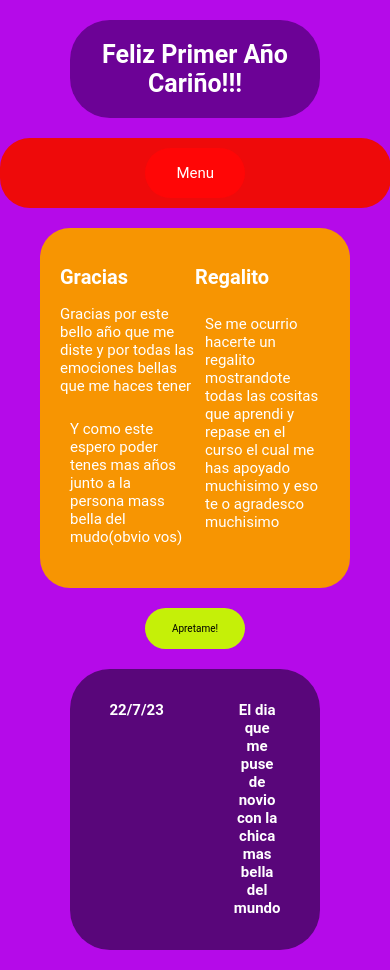
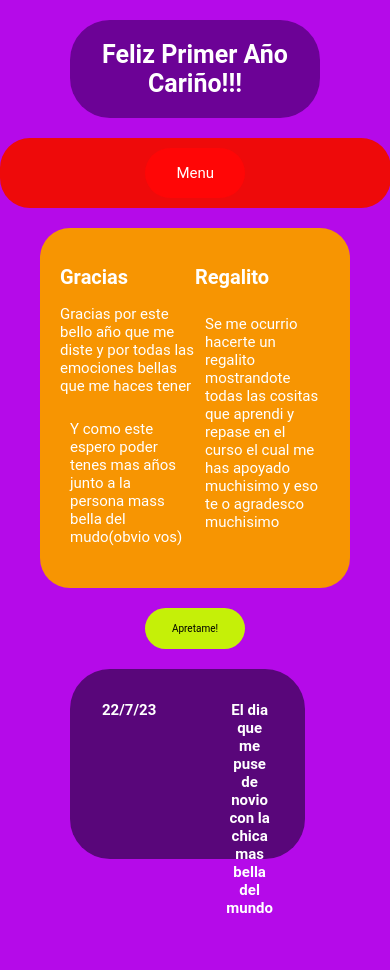
Before and after one commit to ChimiB/22-7-2023-3, a plain HTML site: page index.html in a window 390 px wide. After the commit the page ends 917 px from the top, so only its background shows below. Drawn offline with Linux system fonts and the light colour scheme.

Commit message:
Update css1.css

```diff
--- a/css1.css
+++ b/css1.css
@@ -222,6 +222,6 @@ a:hover {
 }
 @media(max-width: 767px) {
     .row {
-        width: auto;
-        height: auto;
+        width: 50%;
+        height: 150px;
     }}
```
